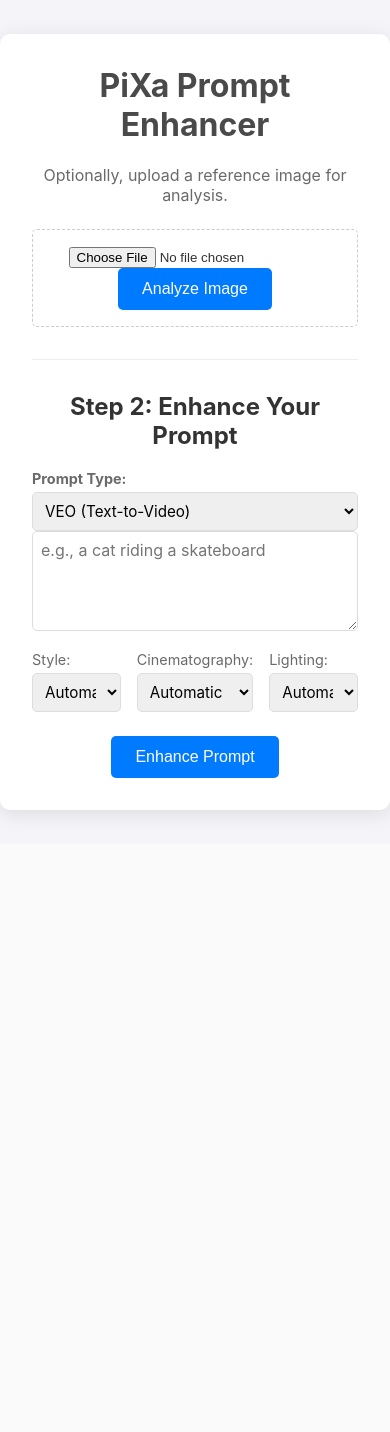
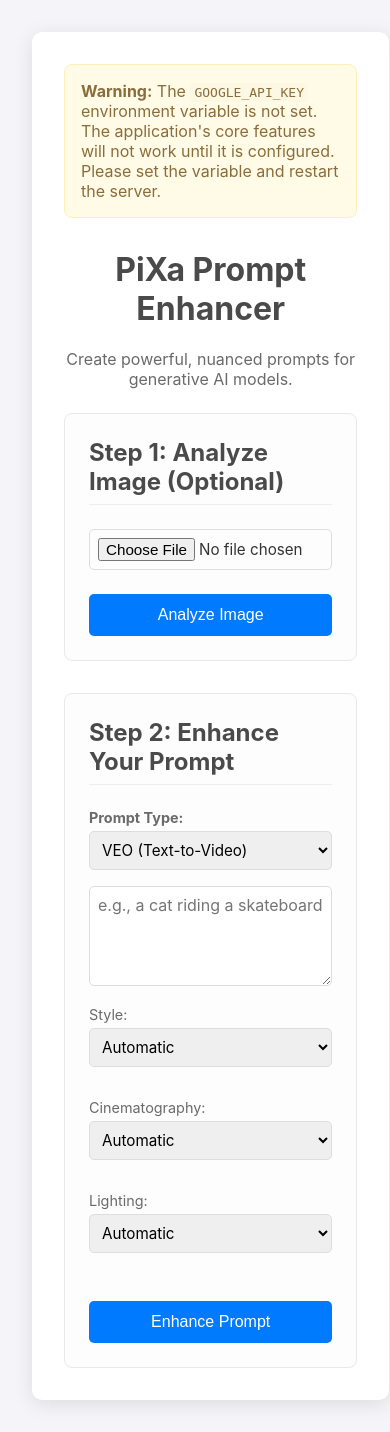
Before and after one commit to VenimK/pixa-prompt-enhancer, a FastAPI app: page / in a window 390 px wide. Before the commit the page ends 820 px from the top, so only its background shows below. Run offline with FastAPI, Linux system fonts and the light colour scheme.

Commit message:
feat: replace Gemini CLI with Google AI SDK and improve UI layout with responsive design

```diff
--- a/app/main.py
+++ b/app/main.py
@@ -1,6 +1,7 @@
-from fastapi import FastAPI, File, UploadFile
+from fastapi import FastAPI, File, UploadFile, Request
 from fastapi.responses import HTMLResponse
 from fastapi.staticfiles import StaticFiles
+from fastapi.templating import Jinja2Templates
 from pydantic import BaseModel
 import subprocess
 import shutil
@@ -12,6 +13,7 @@ app = FastAPI()
 
 # --- Setup ---
 app.mount("/static", StaticFiles(directory="app/static"), name="static")
+templates = Jinja2Templates(directory="templates")
 UPLOADS_DIR = "uploads"
 
 # --- Pydantic Models ---
@@ -29,10 +31,6 @@ class EnhanceResponse(BaseModel):
 class AnalyzeResponse(BaseModel):
     description: str
 
-# --- Helper Functions ---
-def get_html_response():
-    with open("templates/index.html") as f:
-        return HTMLResponse(content=f.read(), status_code=200)
 
 # Make sure to set your GOOGLE_API_KEY environment variable.
 # You can get one here: https://aistudio.google.com/app/apikey
@@ -55,8 +53,9 @@ def run_gemini(prompt: str, image_path: str | None = None):
 
 # --- Endpoints ---
 @app.get("/", response_class=HTMLResponse)
-async def read_root():
-    return get_html_response()
+async def read_root(request: Request):
+    api_key_set = "GOOGLE_API_KEY" in os.environ
+    return templates.TemplateResponse("index.html", {"request": request, "api_key_set": api_key_set})
 
 @app.post("/analyze-image", response_model=AnalyzeResponse)
 async def analyze_image_endpoint(image: UploadFile = File(...)):
--- a/app/static/css/styles.css
+++ b/app/static/css/styles.css
@@ -3,11 +3,8 @@ body {
     font-family: -apple-system, BlinkMacSystemFont, "Segoe UI", Roboto, Helvetica, Arial, sans-serif;
     background-color: #f4f4f9;
     color: #333;
-    display: flex;
-    justify-content: center;
-    align-items: center;
-    height: 100vh;
     margin: 0;
+    padding: 2rem;
 }
 
 .container {
@@ -16,18 +13,58 @@ body {
     border-radius: 10px;
     box-shadow: 0 4px 20px rgba(0, 0, 0, 0.1);
     width: 90%;
-    max-width: 600px;
-    text-align: center;
+    max-width: 1200px;
+    margin: auto;
+}
+
+.api-key-warning {
+    background-color: #fffbe6;
+    color: #8a6d3b;
+    padding: 1rem;
+    border: 1px solid #ffeeba;
+    border-radius: 8px;
+    margin-bottom: 2rem;
+    text-align: left;
+}
+
+.api-key-warning code {
+    background-color: #fcf8e3;
+    padding: 2px 4px;
+    border-radius: 4px;
 }
 
 h1 {
     margin-top: 0;
+    color: #4a4a4a;
+    text-align: center;
+}
+
+h2 {
+    margin-top: 0;
+    border-bottom: 1px solid #eee;
+    padding-bottom: 0.5rem;
+    margin-bottom: 1.5rem;
     color: #4a4a4a;
 }
 
 p {
     color: #6a6a6a;
     margin-bottom: 1.5rem;
+    text-align: center;
+}
+
+.main-content {
+    display: flex;
+    gap: 2rem;
+    align-items: flex-start;
+}
+
+.card {
+    flex: 1;
+    background: #fdfdfd;
+    padding: 1.5rem;
+    border-radius: 8px;
+    border: 1px solid #e9e9e9;
 }
 
 textarea {
@@ -54,6 +91,7 @@ textarea {
     flex-direction: column;
     align-items: flex-start;
     flex: 1;
+    margin-bottom: 1rem;
 }
 
 .selector label {
@@ -62,13 +100,14 @@ textarea {
     font-size: 0.9rem;
 }
 
-select {
+select, input[type="file"] {
     width: 100%;
     padding: 0.5rem;
     border-radius: 5px;
     border: 1px solid #ddd;
     font-family: inherit;
     font-size: 0.95rem;
+    box-sizing: border-box;
 }
 
 button {
@@ -80,6 +119,8 @@ button {
     font-size: 1rem;
     cursor: pointer;
     transition: background-color 0.2s;
+    width: 100%;
+    margin-top: 0.5rem;
 }
 
 button:hover {
@@ -104,17 +145,16 @@ pre {
 }
 
 .image-analysis-section {
-    margin-bottom: 1.5rem;
-    padding: 1rem;
-    border: 1px dashed #ccc;
-    border-radius: 5px;
+    display: flex;
+    flex-direction: column;
+    gap: 1rem;
 }
 
 #image-result-container {
     display: flex;
     margin-top: 1rem;
     gap: 1rem;
-    align-items: center;
+    align-items: flex-start;
 }
 
 #image-preview {
@@ -122,14 +162,46 @@ pre {
     max-height: 150px;
     border-radius: 5px;
     border: 1px solid #ddd;
+    object-fit: cover;
 }
 
 #image-description-box {
     text-align: left;
+    flex: 1;
 }
 
-hr {
+/* Responsive Design */
+@media (max-width: 768px) {
+    .main-content {
+        flex-direction: column;
+    }
+
+    .selectors-container {
+        flex-direction: column;
+    }
+}
+
+#scroll-to-top-btn {
+    display: none; /* Hidden by default */
+    position: fixed;
+    bottom: 20px;
+    right: 30px;
+    z-index: 99;
     border: none;
-    border-top: 1px solid #eee;
-    margin: 2rem 0;
+    outline: none;
+    background-color: #007aff;
+    color: white;
+    cursor: pointer;
+    padding: 15px;
+    border-radius: 50%;
+    font-size: 18px;
+    width: 50px;
+    height: 50px;
+    line-height: 20px;
+    text-align: center;
+    box-shadow: 0 2px 5px rgba(0,0,0,0.2);
 }
+
+#scroll-to-top-btn:hover {
+    background-color: #0056b3;
+}
--- a/app/static/js/script.js
+++ b/app/static/js/script.js
@@ -14,6 +14,7 @@ document.addEventListener('DOMContentLoaded', () => {
     const imageResultContainer = document.getElementById('image-result-container');
     const imagePreview = document.getElementById('image-preview');
     const imageDescriptionText = document.getElementById('image-description-text');
+    const scrollToTopBtn = document.getElementById('scroll-to-top-btn');
 
     // --- Event Listener for Image Analysis ---
     analyzeButton.addEventListener('click', async () => {
@@ -90,4 +91,18 @@ document.addEventListener('DOMContentLoaded', () => {
             resultText.innerText = 'Error: ' + error.message;
         }
     });
+
+    // --- Scroll-to-Top Button Logic ---
+    window.onscroll = () => {
+        if (document.body.scrollTop > 20 || document.documentElement.scrollTop > 20) {
+            scrollToTopBtn.style.display = "block";
+        } else {
+            scrollToTopBtn.style.display = "none";
+        }
+    };
+
+    scrollToTopBtn.addEventListener('click', () => {
+        document.body.scrollTop = 0; // For Safari
+        document.documentElement.scrollTop = 0; // For Chrome, Firefox, IE and Opera
+    });
 });
--- a/requirements.txt
+++ b/requirements.txt
@@ -2,3 +2,4 @@ fastapi
 uvicorn[standard]
 google-generativeai
 Pillow
+Jinja2
--- a/templates/index.html
+++ b/templates/index.html
@@ -9,8 +9,16 @@
 </head>
 <body>
     <div class="container">
+        {% if not api_key_set %}
+        <div class="api-key-warning">
+            <strong>Warning:</strong> The <code>GOOGLE_API_KEY</code> environment variable is not set. The application's core features will not work until it is configured. Please set the variable and restart the server.
+        </div>
+        {% endif %}
         <h1>PiXa Prompt Enhancer</h1>
-        <p>Optionally, upload a reference image for analysis.</p>
+        <p>Create powerful, nuanced prompts for generative AI models.</p>
+        <div class="main-content">
+            <div class="card image-card">
+                <h2>Step 1: Analyze Image (Optional)</h2>
                 <div class="image-analysis-section">
                     <input type="file" id="image-upload" accept="image/*">
                     <button id="analyze-button">Analyze Image</button>
@@ -22,9 +30,8 @@
                         </div>
                     </div>
                 </div>
-
-        <hr>
-
+            </div>
+            <div class="card prompt-card">
                 <h2>Step 2: Enhance Your Prompt</h2>
                 <div class="selector">
                     <label for="prompt-type-select"><strong>Prompt Type:</strong></label>
@@ -76,5 +83,6 @@
         </div>
     </div>
     <script src="/static/js/script.js"></script>
+    <button id="scroll-to-top-btn" title="Go to top">↑</button>
 </body>
 </html>
```
Also changed, not shown: README.md. Lines whose indentation alone changed are shown as unchanged.
